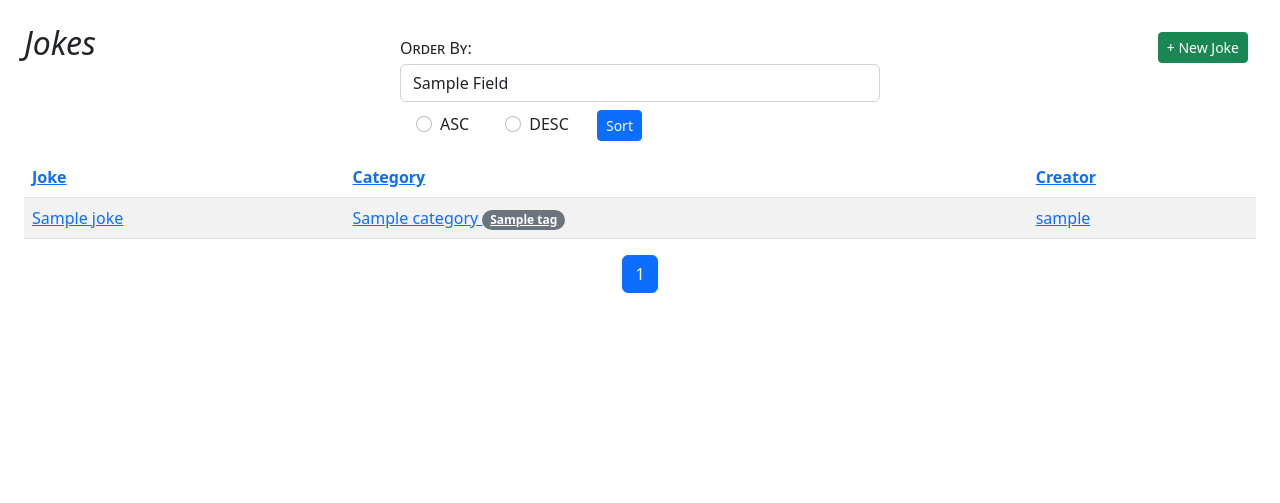
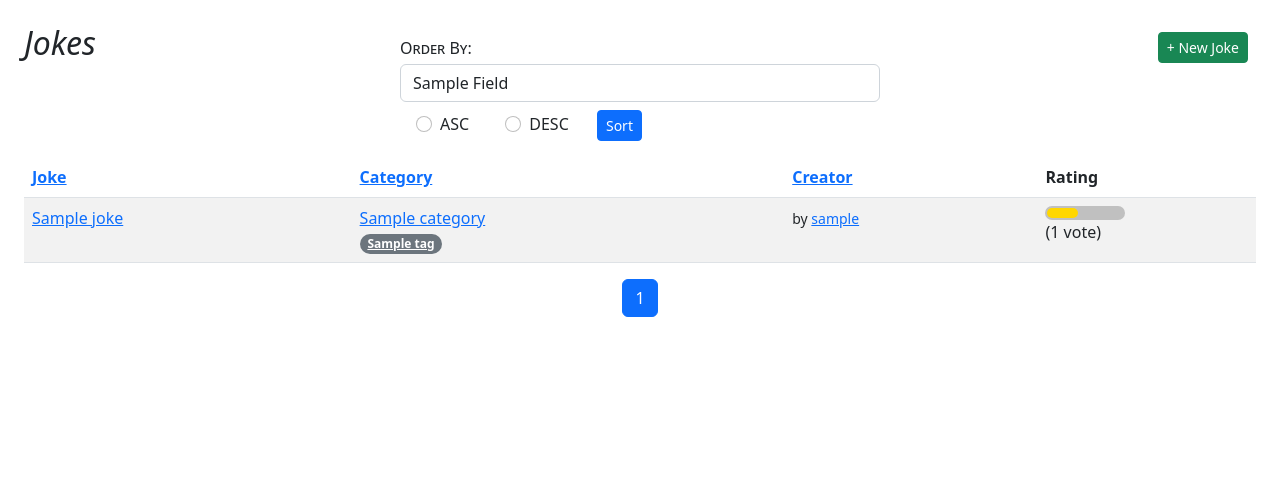
Before and after one commit to alexxue93/djangojokes.com, a Django app: template templates/jokes/joke_list.html in a window 1280 px wide. Shown: the part 65-568 px from the top of the page. Run offline with Django 5.2, Linux system fonts and the light colour scheme; the template is opened without the code that fills it: most values are stand-ins (such as "Sample title", 1, 10 or a date in 2020); parts of the project's set-up code (start-up, migrations or seed data) failed here and were passed over; some libraries are stand-ins or nearby versions.

Commit message:
Getting Joke Ratings

```diff
--- a/static/css/main.css
+++ b/static/css/main.css
@@ -54,3 +54,17 @@ label {
   background-color: pink;
   color: darkred;
 }
+
+/* RATING BAR */
+#rating-container {
+  background-color:silver;
+  border-radius: .5em;
+  max-width: 5rem;
+  padding: 2px;
+}
+
+#rating {
+  background-color: gold;
+  border-radius: .5em;
+  height: 10px;
+}
--- a/templates/jokes/joke_list.html
+++ b/templates/jokes/joke_list.html
@@ -12,23 +12,17 @@
       <label class="my-1 me-2" for="order">Order By:</label>
       <select class="form-control me-sm-2" name="order" id="order">
         {% for field in order_fields %}
-          <option value="{{ field }}"
-            {% if order == field %}selected{% endif %}
-          >{{ field|title }}</option>
+        <option value="{{ field }}" {% if order == field %}selected{% endif %}>{{ field|title }}</option>
         {% endfor %}
       </select>
       <div class="form-check form-check-inline">
-        <input class="form-check-input" type="radio" name="direction"
-          id="asc" value="asc"
-          {% if direction == 'asc' %}checked{% endif %}
-        >
+        <input class="form-check-input" type="radio" name="direction" id="asc" value="asc"
+          {% if direction == 'asc' %}checked{% endif %}>
         <label class="form-check-label" for="asc">ASC</label>
       </div>
       <div class="form-check form-check-inline">
-        <input class="form-check-input" type="radio" name="direction"
-          id="desc" value="desc"
-          {% if direction == 'desc' %}checked{% endif %}
-        >
+        <input class="form-check-input" type="radio" name="direction" id="desc" value="desc"
+          {% if direction == 'desc' %}checked{% endif %}>
         <label class="form-check-label" for="desc">DESC</label>
       </div>
       <button class="btn btn-primary btn-sm m-2" type="submit">
@@ -49,20 +43,21 @@
       {% with order=request.GET.order dir=request.GET.direction %}
       <tr>
         {% if order == 'joke' and dir == 'asc' %}
-              <th><a href="?order=joke&direction=desc">Joke</a></th>
+        <th><a href="?order=joke&direction=desc&q={{ request.GET.q }}">Joke</a></th>
         {% else %}
-              <th><a href="?order=joke&direction=asc">Joke</a></th>
+        <th><a href="?order=joke&direction=asc&q={{ request.GET.q }}">Joke</a></th>
         {% endif %}
         {% if order == 'category' and dir == 'asc' %}
-              <th><a href="?order=category&direction=desc">Category</a></th>
+        <th><a href="?order=category&direction=desc&q={{ request.GET.q }}">Category</a></th>
         {% else %}
-              <th><a href="?order=category&direction=asc">Category</a></th>
+        <th><a href="?order=category&direction=asc&q={{ request.GET.q }}">Category</a></th>
         {% endif %}
         {% if order == 'creator' and dir == 'asc' %}
-              <th><a href="?order=creator&direction=desc">Creator</a></th>
+        <th><a href="?order=creator&direction=desc&q={{ request.GET.q }}">Creator</a></th>
         {% else %}
-              <th><a href="?order=creator&direction=asc">Creator</a></th>
+        <th><a href="?order=creator&direction=asc&q={{ request.GET.q }}">Creator</a></th>
         {% endif %}
+        <th>Rating</th>
       </tr>
       {% endwith %}
     </thead>
@@ -75,7 +70,7 @@
         <td>
           <a href="{% url 'jokes:category' joke.category.slug %}?order={{ order }}&direction={{ direction }}">
             {{ joke.category.category }}
-              </a>
+          </a><br>
           {% for tag in joke.tags.all %}
           <a href="{% url 'jokes:tag' tag.slug %}?order={{ order }}&direction={{ direction }}"
             class="badge rounded-pill bg-secondary">{{ tag.tag }}</a>
@@ -90,10 +85,22 @@
             <i class="far fa-trash-alt"></i>
           </a>
           {% else %}
+          <small>
+            by
             <a href="{% url 'jokes:creator' joke.user.username %}?order={{ order }}&direction={{ direction }}">
               {{ joke.user.username }}
             </a>
+          </small>
           {% endif %}
+        </td>
+        <td>
+          {% with votes=joke.votes %}
+          <div id="rating-container" title="{{ votes.rating }}">
+            <div id="rating"
+              style="width:{% widthratio joke.rating 10 100 %}%;"></div>
+          </div>
+          ({{ votes.num_votes }} vote{{ votes.num_votes|pluralize }})
+          {% endwith %}
         </td>
       </tr>
       {% endfor %}
```
Also changed, not shown: jokes/models.py (+41 -7 lines). Lines whose indentation alone changed are shown as unchanged.
